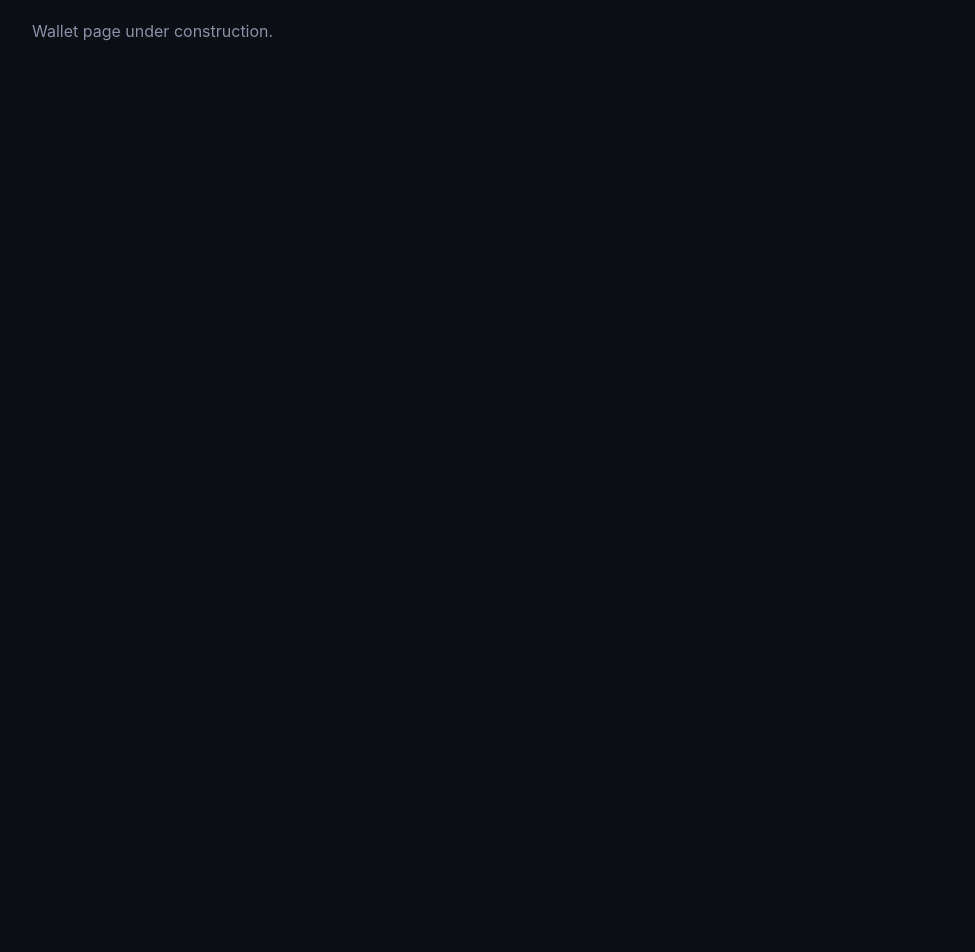
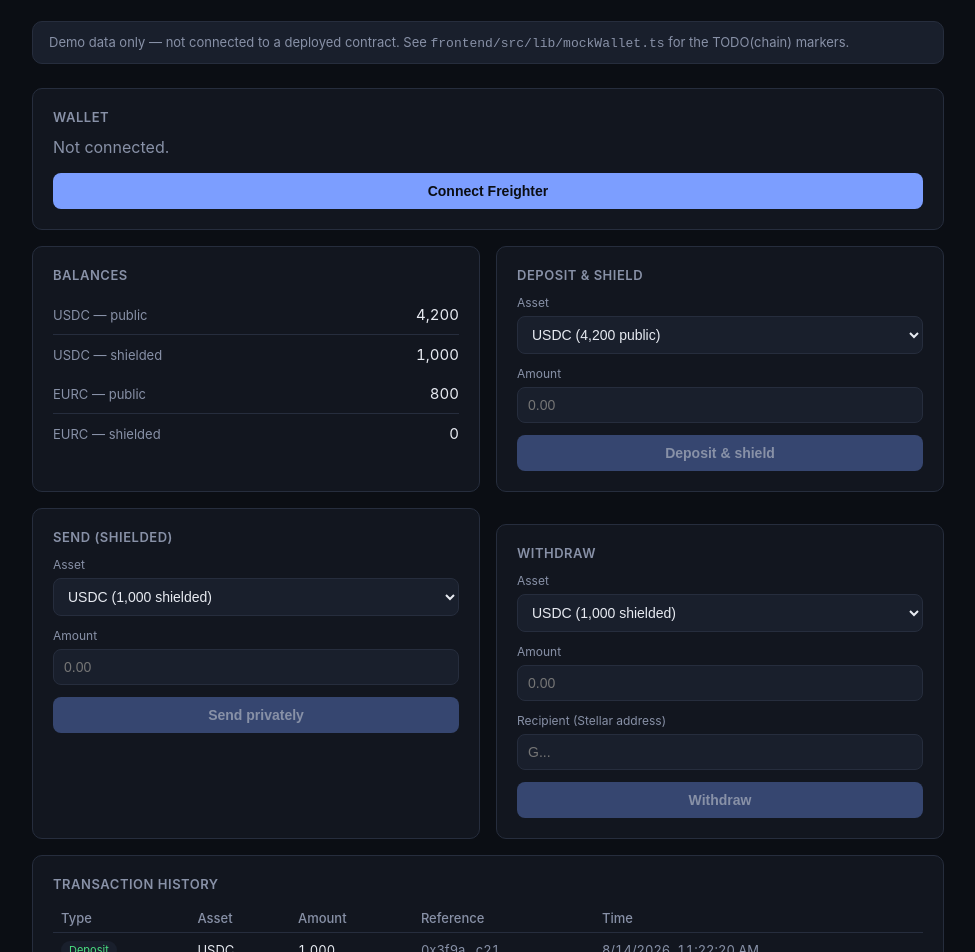
Before and after one commit to StellarShroud/stellar-Shroud, a Next.js app in the folder frontend/: page / in a window 1280 px wide. Shown: the part 80-1032 px from the top of the page, without its empty margins (152-1127 px from the left). Before the commit the page ends 800 px from the top, so only its background shows below. Built offline with nearby package versions, Linux system fonts and the light colour scheme.

Commit message:
Wire wallet page together: connect, balances, deposit/send/withdraw, history
Verified: npm run build succeeds, and SSR output (checked via curl
against next dev) renders all sections with the mock wallet's seed
data -- balances, forms, and the initial deposit transaction.

```diff
--- a/frontend/src/app/page.tsx
+++ b/frontend/src/app/page.tsx
@@ -1,7 +1,63 @@
+"use client";
+
+import { useState } from "react";
+import { BalanceCard } from "@/components/BalanceCard";
+import { DepositForm } from "@/components/DepositForm";
+import { SendForm } from "@/components/SendForm";
+import { TransactionHistory } from "@/components/TransactionHistory";
+import { WalletConnect } from "@/components/WalletConnect";
+import { WithdrawForm } from "@/components/WithdrawForm";
+import * as wallet from "@/lib/mockWallet";
+import type { AssetCode } from "@/lib/types";
+
 export default function WalletPage() {
+  const [assets, setAssets] = useState(wallet.getAssets());
+  const [transactions, setTransactions] = useState(wallet.getTransactions());
+
+  function refresh() {
+    setAssets([...wallet.getAssets()]);
+    setTransactions(wallet.getTransactions());
+  }
+
+  function handleDeposit(code: AssetCode, amount: number) {
+    wallet.deposit(code, amount);
+    refresh();
+  }
+
+  function handleSend(code: AssetCode, amount: number) {
+    wallet.sendShielded(code, amount);
+    refresh();
+  }
+
+  function handleWithdraw(code: AssetCode, amount: number, recipient: string) {
+    wallet.withdraw(code, amount, recipient);
+    refresh();
+  }
+
   return (
     <main>
-      <p className="muted">Wallet page under construction.</p>
+      <div className="banner">
+        Demo data only — not connected to a deployed contract. See{" "}
+        <code>frontend/src/lib/mockWallet.ts</code> for the TODO(chain) markers.
+      </div>
+
+      <WalletConnect />
+
+      <div className="grid-2" style={{ marginTop: 16 }}>
+        <BalanceCard assets={assets} />
+        <div>
+          <DepositForm assets={assets} onDeposit={handleDeposit} />
+        </div>
+      </div>
+
+      <div className="grid-2" style={{ marginTop: 16 }}>
+        <SendForm assets={assets} onSend={handleSend} />
+        <WithdrawForm assets={assets} onWithdraw={handleWithdraw} />
+      </div>
+
+      <div style={{ marginTop: 16 }}>
+        <TransactionHistory transactions={transactions} />
+      </div>
     </main>
   );
 }
```
